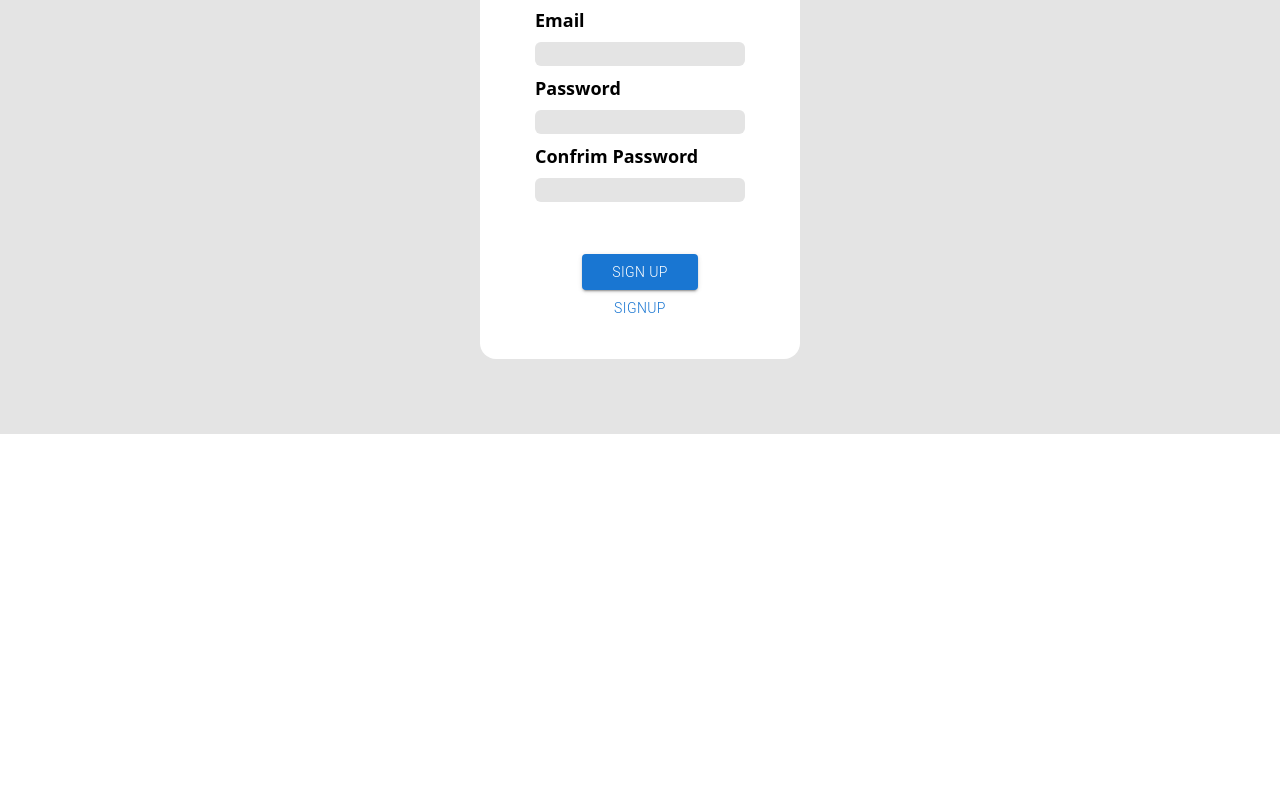
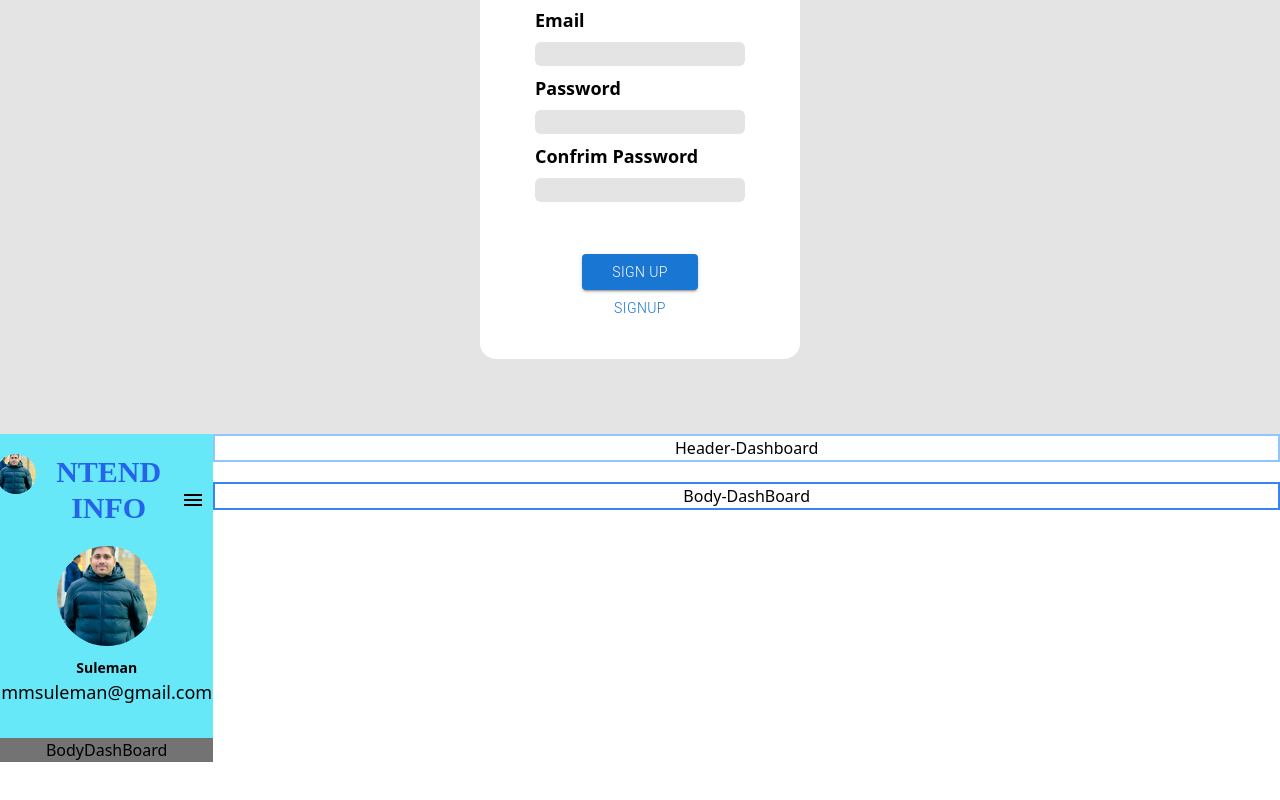
Before and after one commit to muhammad-suleman-awan/ntend-app, a React (Create React App) app: page /dashboard in a window 1280 px wide. Shown: the part 1166-1966 px from the top of the page. Before the commit the page ends 1600 px from the top, so only its background shows below. Built offline with nearby package versions, Linux system fonts and the light colour scheme.

Commit message:
FrontEnd Create

```diff
--- a/package.json
+++ b/package.json
@@ -5,6 +5,7 @@
   "dependencies": {
     "@emotion/react": "^11.11.1",
     "@emotion/styled": "^11.11.0",
+    "@mui/icons-material": "^5.14.13",
     "@mui/material": "^5.14.13",
     "@mui/styled-engine-sc": "^6.0.0-alpha.1",
     "@testing-library/jest-dom": "^5.17.0",
--- a/src/App.js
+++ b/src/App.js
@@ -2,12 +2,13 @@ import logo from './logo.svg';
 import './App.css';
 import Login from './Components/login';
 import LoginApp from './Components/login/index';
+import DashboardIndex from './Components/dashboard';
 
 function App() {
   return (
     <div className="App">
-       {/* <Login></Login> */}
-       <LoginApp></LoginApp>
+        <LoginApp></LoginApp>
+        <DashboardIndex></DashboardIndex>
     </div>
   );
 }
--- /dev/null
+++ b/src/Components/dashboard/Body_DashBoard.js
@@ -0,0 +1,9 @@
+import React from 'react'
+
+const BodyDashBoard = () => {
+  return (
+    <div>BodyDashBoard</div>
+  )
+}
+
+export default BodyDashBoard
--- /dev/null
+++ b/src/Components/dashboard/Drawer_bashboard.js
@@ -0,0 +1,54 @@
+import { Avatar, Button, IconButton } from "@mui/material";
+import React from "react";
+import pic from '../pic.jpg';
+import MenuIcon from '@mui/icons-material/Menu';
+import BodyDashBoard from "./Body_DashBoard";
+
+const DrawerBoard = () => {
+  return (
+    <div>
+      <div>
+        <div className="pt-5 bg-[#67e8f9] py-8">
+          <div id="log" className="flex justify-center gap-5">
+            <Avatar alt="Remy Sharp" src={pic} />
+            <span
+              className="text-blue-600 text-3xl font-bold pb-5"
+              style={{ fontFamily: "cursive" }}
+            >
+              NTEND INFO
+            </span>
+            <IconButton
+
+
+            size="large"
+            edge="start"
+            color="inherit"
+          >
+          <MenuIcon>L</MenuIcon>
+          </IconButton>
+          </div>
+
+          <div className="flex justify-center flex-col  ">
+            <Avatar
+              className=" self-center"
+              alt="Remy Sharp"
+              src={pic}
+              sx={{ width: 100, height: 100 }}
+            />
+            <span className="text-black-600 text-sm font-bold pt-3  	">
+              Suleman
+            </span>
+            <span className="text-black-600 text-lg   	">
+              mmsuleman@gmail.com
+            </span>
+          </div>
+        </div>
+      </div>
+      <div className="bg-[#737373]">
+        <BodyDashBoard></BodyDashBoard>
+      </div>
+    </div>
+  );
+};
+
+export default DrawerBoard;
--- /dev/null
+++ b/src/Components/dashboard/dashboard.js
@@ -0,0 +1,19 @@
+import React from "react";
+import DrawerBoard from "./Drawer_bashboard";
+
+const DashBoard = () => {
+  return (
+    <div className="h-screen grid grid-cols-12">
+      <div className="col-span-2">
+        <DrawerBoard></DrawerBoard>
+
+      </div>
+      <div className="col-span-10 c">
+        <div className="border-2 border-blue-300 mb-5">Header-Dashboard</div>
+        <div className="border-2 border-blue-500 ">Body-DashBoard</div>
+      </div>
+    </div>
+  );
+};
+
+export default DashBoard;
--- /dev/null
+++ b/src/Components/dashboard/index.js
@@ -0,0 +1,13 @@
+import React from 'react'
+import DashBoard from './dashboard'
+
+const DashboardIndex = () => {
+  return (
+    <div>
+        <DashBoard></DashBoard>
+
+    </div>
+  )
+}
+
+export default DashboardIndex
--- a/src/Components/login/signup.js
+++ b/src/Components/login/signup.js
@@ -44,7 +44,7 @@ const Signup = () => {
             style={{ backgroundColor: applicationColor.red }}
             className="rounded-md w-9/12"
           ></input>
-            <span className="w-2/5 flex w-9/12 py-2 text-black text-lg font-semibold">
+          <span className="w-2/5 flex w-9/12 py-2 text-black text-lg font-semibold">
             Email
           </span>
           <input
```
Also changed, not shown: src/Components/signup/index.js (deleted), 1 other file (tests, documents, lock files or other folders).
